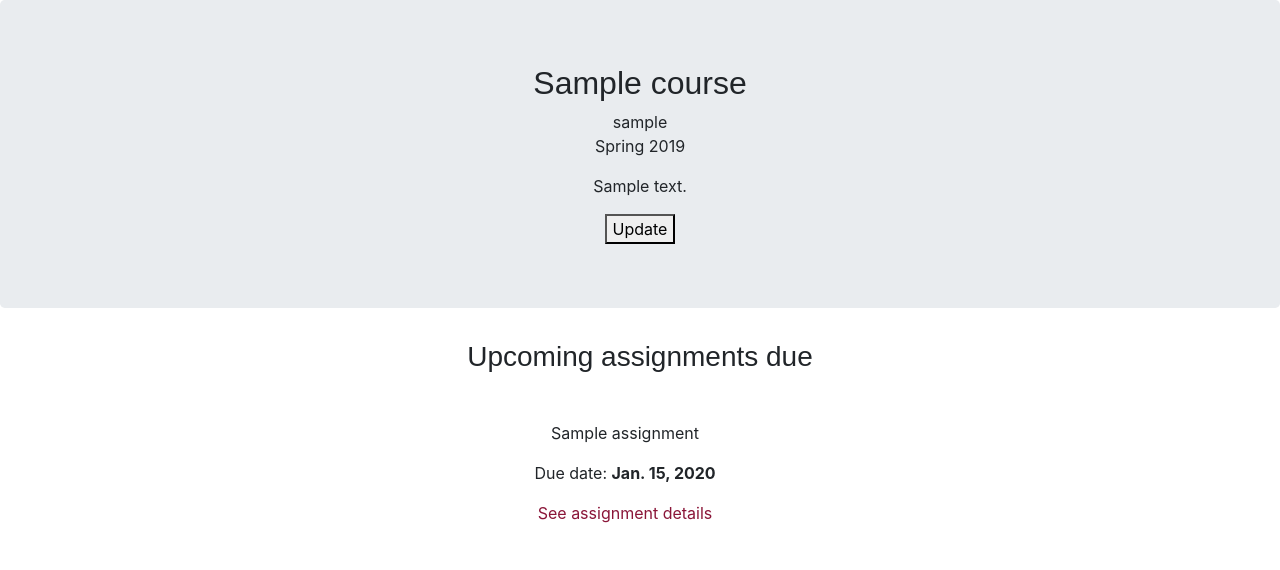
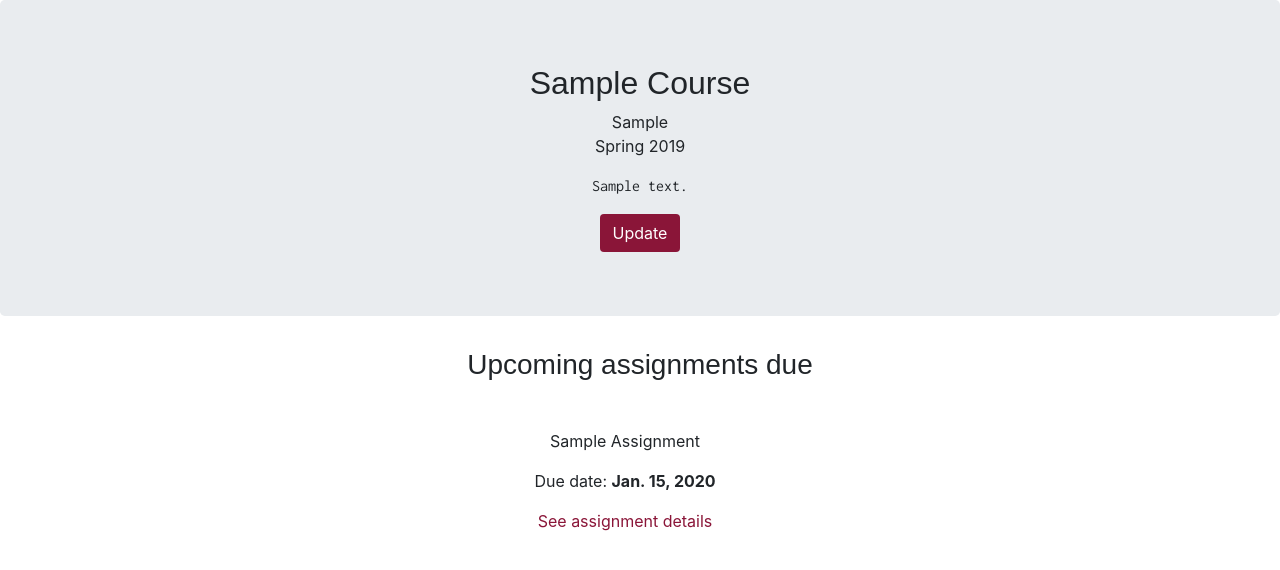
Before and after one commit to ezair/Autograding-System, a Django app: page /catalog/course/1 in a window 1280 px wide. Shown: the part 80-650 px from the top of the page. Run offline with Django 3.2, Linux system fonts and the light colour scheme; tables that the repository leaves empty hold one stand-in row (values such as "Sample post"); parts of the project's set-up code (start-up, migrations or seed data) failed here and were passed over; some libraries are stand-ins or nearby versions; some web fonts are replaced.

Commit message:
Reformatted the course detail page

```diff
--- a/autograder/catalog/static/css/main.css
+++ b/autograder/catalog/static/css/main.css
@@ -73,3 +73,20 @@ body, h1, h2, h3, h4, h5{
 #see-assignment-link:hover{
 	text-decoration: none;
 }
+#no-assignments-pill{
+	background-color: #8A1538;
+	border-radius: 15px;
+	color: white;
+	width: 50%;
+	padding-top: 15px;
+	padding-bottom: 15px;
+	margin-top: 5px;
+	font-family: 'Inconsolata', monospace;
+	font-size: 20px;
+}
+.capitalize{
+	text-transform: capitalize;
+}
+#course-description{
+	font-family: 'Inconsolata', monospace;
+}
--- a/autograder/catalog/templates/catalog/course_detail.html
+++ b/autograder/catalog/templates/catalog/course_detail.html
@@ -2,17 +2,18 @@
 {% load static %}
 {% block content %}
 <link href="https://stackpath.bootstrapcdn.com/bootstrap/4.3.1/css/bootstrap.min.css" rel="stylesheet" integrity="sha384-ggOyR0iXCbMQv3Xipma34MD+dH/1fQ784/j6cY/iJTQUOhcWr7x9JvoRxT2MZw1T" crossorigin="anonymous">
+<link href="https://fonts.googleapis.com/css?family=Inconsolata" rel="stylesheet">
 <div class="jumbotron">
 	<center>
-		<h2>{{ course.name }}</h2>
-		<p>{% for instruct in instruct %}
+		<h2 class="capitalize">{{ course.name }}</h2>
+		<p class="capitalize">{% for instruct in instruct %}
 			{% if instruct.course.name == course.name %}
 				{{ instruct.instructor.username }}
 			{% endif %}
 		{% endfor %}
 		<br>Spring 2019</br></p>
-		<p>{{ course.description }}</p>
-		<button onclick="redirect()" type="button" name="Update">Update</button>
+		<p id="course-description">{{ course.description }}</p>
+		<button onclick="redirect()" type="button" name="Update" class="btn" style="background-color: #8A1538;color: white;">Update</button>
 	</center>
 </div>
 <div class="container assignment-announcements-container">
@@ -30,7 +31,7 @@
 						{% if assignment.course.name == course.name %}
 							<div class="col-sm" id="upcoming-assignment-card" style="margin-left: -15px;">
 								<div id="upcoming-assignment-details">
-									<p>{{ assignment.name }}</p>
+									<p class="capitalize">{{ assignment.name }}</p>
 									<p>Due date: <strong>{{ assignment.due_date }}</strong></p>
 									<a href="{{ assignment.get_absolute_url }}" id="see-assignment-link">See assignment details</a>
 								</div>
@@ -38,7 +39,9 @@
 						{% endif %}
 					{% endfor %}
 				{% else %}
-					<p>You have no assignments</p>
+					<div class="container">
+						<p id="no-assignments-pill">You have no assignments</p>
+					</div>
 				{% endif %}
 			</div>
 		</center>
@@ -49,5 +52,6 @@
 	function redirect(){
 		location.replace("{% url 'course_update' pk=course.pk %}")
 	}
+	$(document)
 </script>
 {% endblock %}
```
